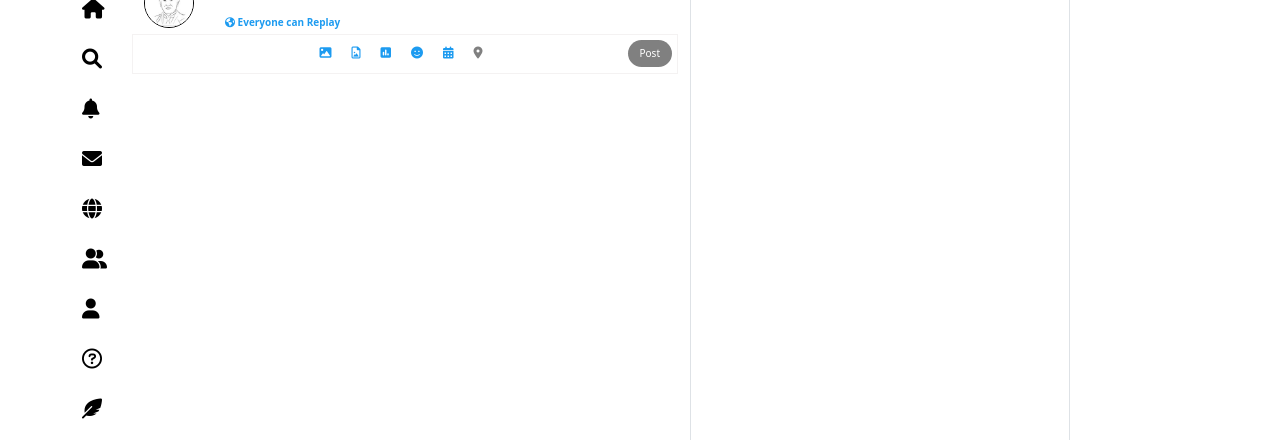
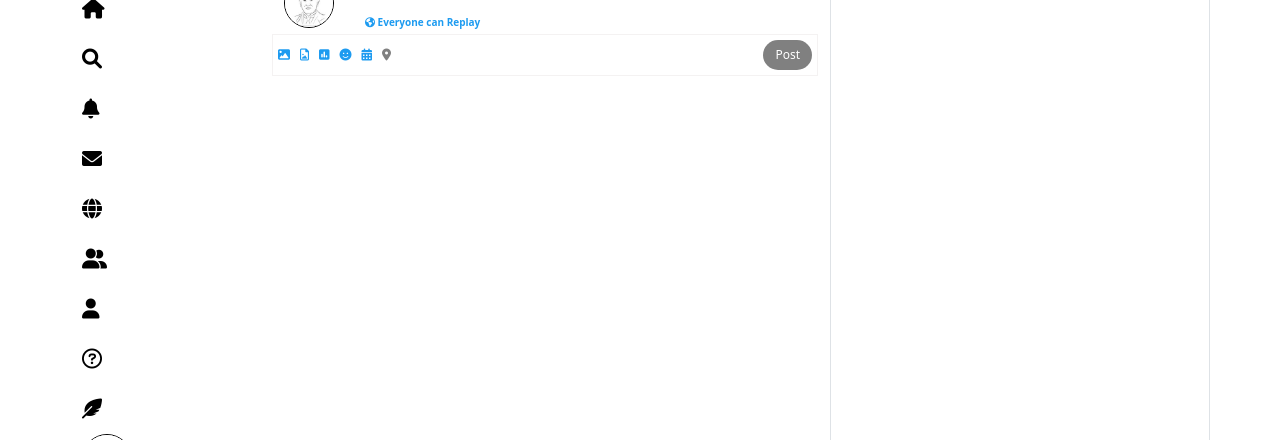
Before and after one commit to Sewar77/HTU-Assignments, a plain HTML site: page Twitter/Twitter.html in a window 1280 px wide. Shown: the part 66-506 px from the top of the page. Drawn offline with nearby package versions, Linux system fonts and the light colour scheme.

Commit message:
commit twitter part 2

```diff
--- a/Twitter/Twitter.css
+++ b/Twitter/Twitter.css
@@ -21,19 +21,14 @@
   border-radius: 50px;
   border: 1px solid black;
 }
-.replay{
-    font-size: 10px;
-    color: rgb(29, 155, 240);
-    text-align: center;
-    padding: 20px;
+.replay {
+  font-size: 10px;
+  color: rgb(29, 155, 240);
+  text-align: center;
+  padding: 20px;
 }
-.border-1 {
-  display: flex;
-  width: 50px !important;
-  flex-direction: column;
-  justify-content: space-between;
-  gap: 20px;
-  text-align: left;
+.sidebar {
+  overflow: auto;
 }
 .header {
   display: flex;
@@ -59,31 +54,32 @@
 }
 .post-media {
   display: flex;
-  flex-direction: row;
   flex-wrap: wrap;
-  justify-content: end;
+  justify-content: space-between; /* Distributes items properly */
+  align-items: center;
   width: 100%;
-  align-items: baseline;
-  gap: 145px;
-  height: 40px;
+  height: auto; /* Allow flexibility */
   padding: 5px;
   border: 1px solid rgba(240, 237, 237, 0.722);
 }
-.fa-location-dot{
-    color: gray;
+
+.fa-location-dot {
+  color: gray;
 }
+
 .media-icons {
   display: flex;
-  flex-direction: row;
   flex-wrap: wrap;
-  gap: 20px;
+  gap: 10px; /* Reduced gap for better alignment */
   font-size: 12px;
   color: rgb(29, 155, 240);
 }
 .post {
-    font-size: 10px !important;
+  font-size: 12px !important;
+  padding: 5px 10px;
   border-radius: 50px !important;
   border: none !important;
-  background-color:gray !important;
+  background-color: gray !important;
   color: white !important;
+  flex-shrink: 0; /* Prevents it from shrinking */
 }
```
